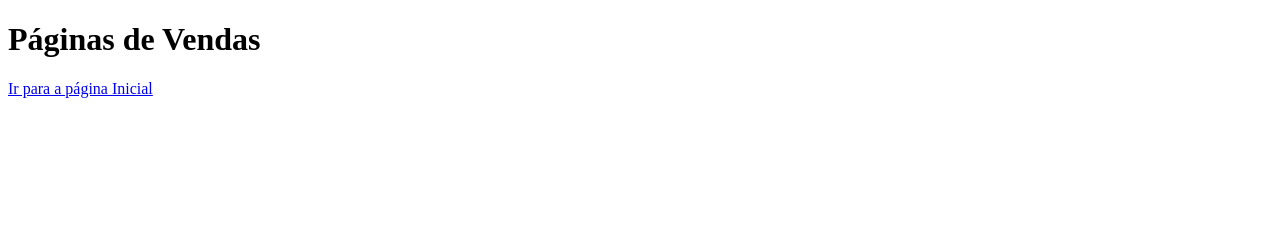
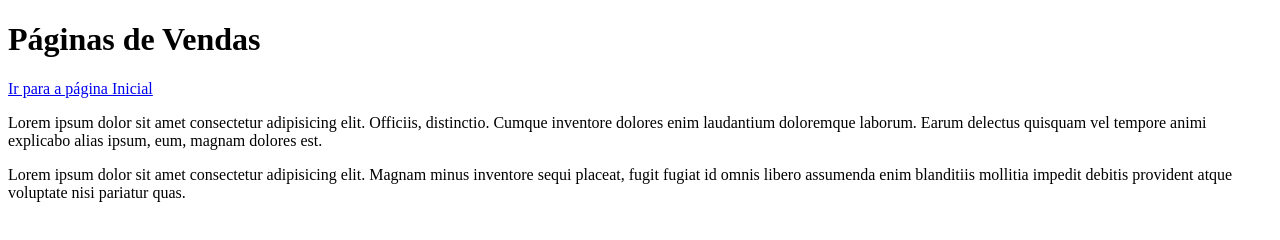
Before and after one commit to vanessatomz/aulagithub, a plain HTML site: page vendas.html in a window 1280 px wide. Drawn offline with Linux system fonts and the light colour scheme.

Commit message:
Acrescentado dois paragrafos em vendas

```diff
--- a/vendas.html
+++ b/vendas.html
@@ -9,5 +9,7 @@
 <body>
     <h1>Páginas de Vendas</h1>
     <a href="index.html">Ir para a página Inicial</a>
+    <p>Lorem ipsum dolor sit amet consectetur adipisicing elit. Officiis, distinctio. Cumque inventore dolores enim laudantium doloremque laborum. Earum delectus quisquam vel tempore animi explicabo alias ipsum, eum, magnam dolores est.</p>
+    <p>Lorem ipsum dolor sit amet consectetur adipisicing elit. Magnam minus inventore sequi placeat, fugit fugiat id omnis libero assumenda enim blanditiis mollitia impedit debitis provident atque voluptate nisi pariatur quas.</p>
 </body>
 </html>
```
